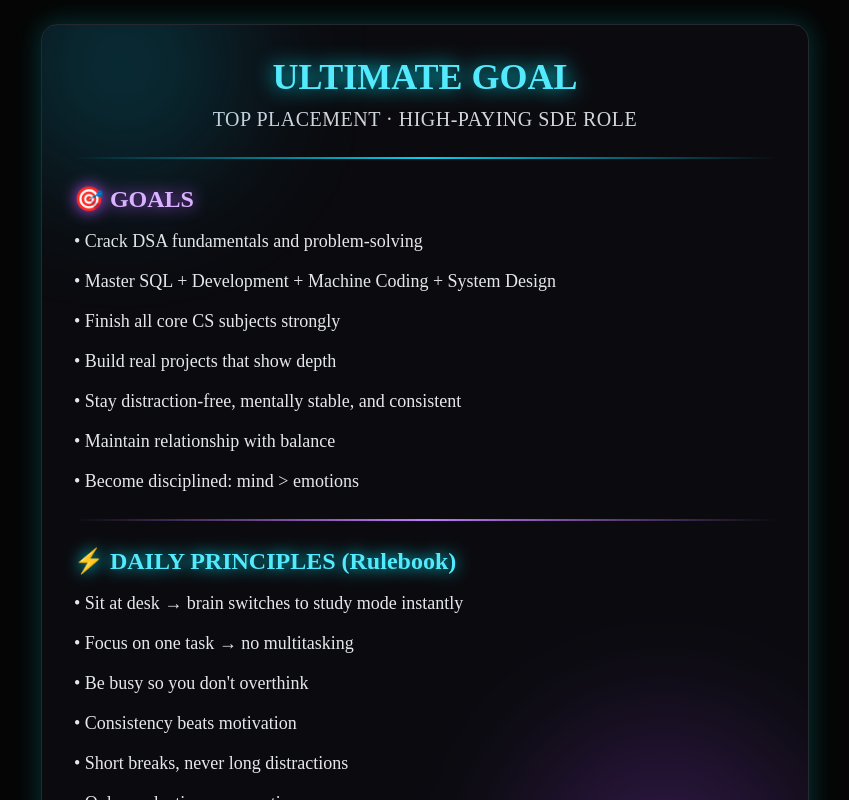
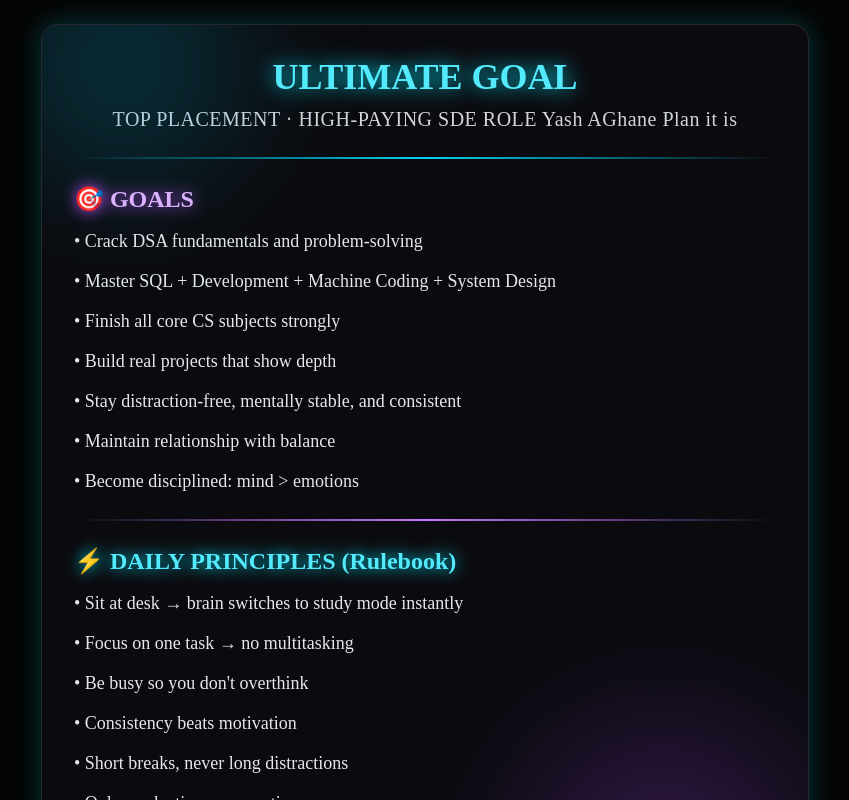
Before and after one commit to Gigzii4/gigzi_landing, a React (Vite) app: page /plan in a window 1280 px wide. Shown: the top 800 px of the page, without its empty margins (215-1064 px from the left). Built offline with nearby package versions, Linux system fonts and the light colour scheme.

Commit message:
some changes

```diff
--- a/src/components/Yash.jsx
+++ b/src/components/Yash.jsx
@@ -39,6 +39,7 @@ const ComebackPlan = () => {
         </h1>
         <p className="text-center text-xl text-gray-300 mt-2 tracking-wide">
           TOP PLACEMENT · HIGH-PAYING SDE ROLE
+          Yash AGhane Plan it is
         </p>
 
         {/* Divider */}
```
